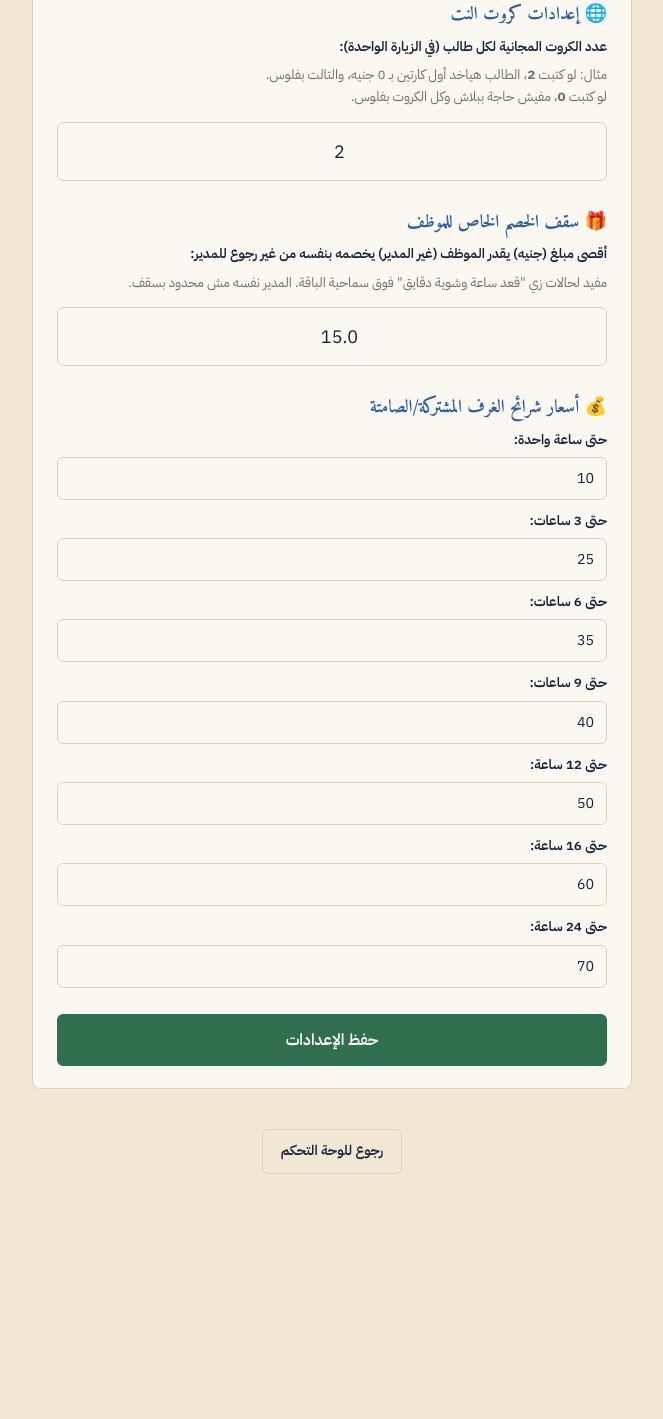
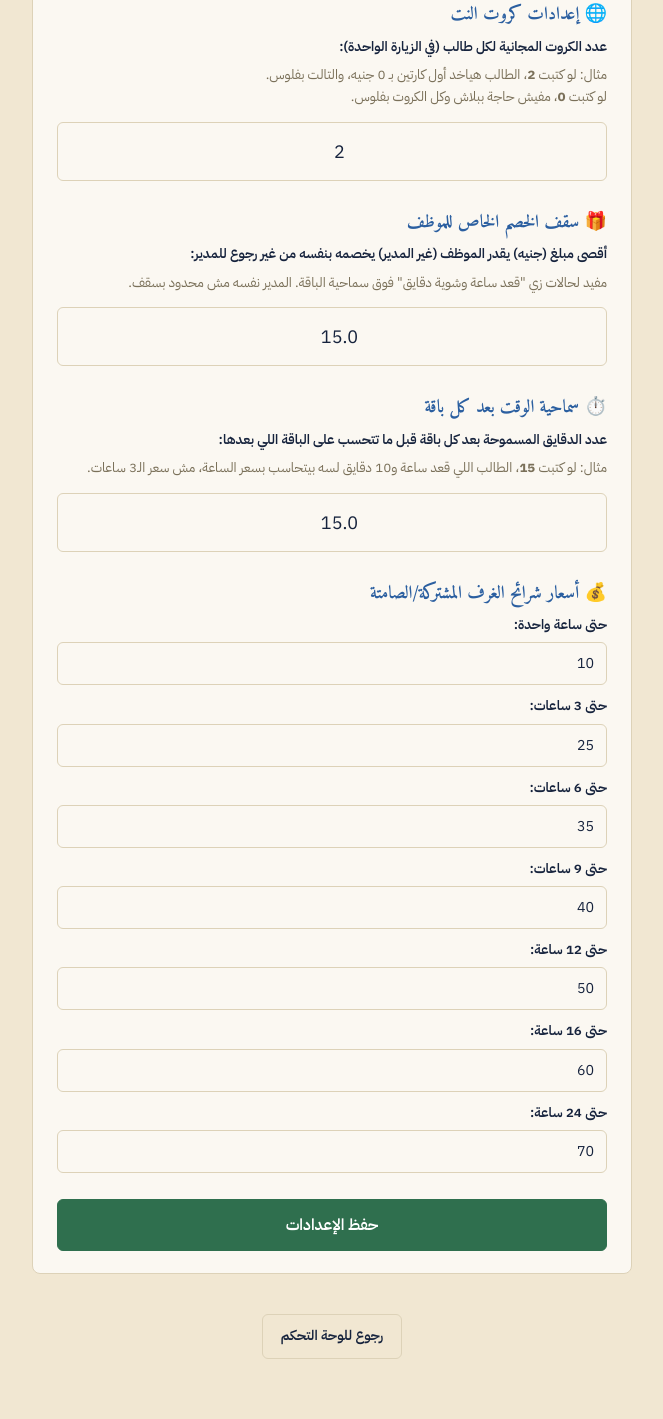
Before and after one commit to abdelati88/workspace-system-v1, a Flask app: page /manage_settings in a window 1280 px wide. Shown: the part 183-1602 px from the top of the page, without its empty margins (308-971 px from the left). Before the commit the page ends 1357 px from the top, so only its background shows below. Run offline with Flask 3, Linux system fonts and the light colour scheme; the visitor is signed in with stand-in values (Sample User, id 1); data comes from the database, SQL or seed files in the repository.

Commit message:
Make the per-tier grace period configurable from Manage Settings
The 15-minute grace window added after each hourly pricing tier was
hardcoded. It's now stored in Settings (tier_grace_minutes, default 15)
and editable by the manager from the settings page, same pattern as the
free internet-card limit and the employee discount cap.

Co-Authored-By: Claude Sonnet 5 <noreply@anthropic.com>

```diff
--- a/app.py
+++ b/app.py
@@ -151,6 +151,7 @@ def run_startup_migrations():
     """)
     c.execute("INSERT OR IGNORE INTO Settings (setting_key, setting_value) VALUES ('internet_free_limit', '2')")
     c.execute("INSERT OR IGNORE INTO Settings (setting_key, setting_value) VALUES ('employee_discount_cap', '15')")
+    c.execute("INSERT OR IGNORE INTO Settings (setting_key, setting_value) VALUES ('tier_grace_minutes', '15')")
 
     conn.commit()
     conn.close()
@@ -240,11 +241,15 @@ def calculate_dynamic_cost(hours, room_name, hourly_rate):
             row = c.fetchone()
             if row:
                 tier_prices[key] = float(row['setting_value'])
+
+        # سماحية الدقايق بعد كل باقة قبل ما يقفز للباقة اللي بعدها - قابلة للتعديل من إعدادات النظام
+        c.execute("SELECT setting_value FROM Settings WHERE setting_key='tier_grace_minutes'")
+        row = c.fetchone()
+        grace_minutes = float(row['setting_value']) if row else 15.0
         conn.close()
 
-        # ترتيب الشرائح: (الحد الأقصى للساعات بسماحية 3 دقايق, مفتاح السعر)
-        # سماحية 15 دقيقة (0.25 ساعة) بعد كل باقة قبل ما يقفز للباقة اللي بعدها
-        GRACE_PERIOD = 0.25
+        # ترتيب الشرائح: (الحد الأقصى للساعات بعد إضافة السماحية, مفتاح السعر)
+        GRACE_PERIOD = grace_minutes / 60.0
         TIERS = [
             (1  + GRACE_PERIOD, 'tier_price_1h'),
             (3  + GRACE_PERIOD, 'tier_price_3h'),
@@ -1594,6 +1599,10 @@ def manage_settings():
         new_cap = request.form.get('employee_discount_cap', '15')
         c.execute("REPLACE INTO Settings (setting_key, setting_value) VALUES ('employee_discount_cap', ?)", (new_cap,))
 
+        # --- حفظ سماحية الدقايق بعد كل باقة قبل القفز للباقة اللي بعدها ---
+        new_grace = request.form.get('tier_grace_minutes', '15')
+        c.execute("REPLACE INTO Settings (setting_key, setting_value) VALUES ('tier_grace_minutes', ?)", (new_grace,))
+
         # --- حفظ أسعار الشرائح ---
         for key in TIER_KEYS:
             value = request.form.get(key)
@@ -1613,6 +1622,11 @@ def manage_settings():
     c.execute("SELECT setting_value FROM Settings WHERE setting_key='employee_discount_cap'")
     row = c.fetchone()
     employee_discount_cap = float(row['setting_value']) if row else 15.0
+
+    # سماحية الدقايق بعد كل باقة
+    c.execute("SELECT setting_value FROM Settings WHERE setting_key='tier_grace_minutes'")
+    row = c.fetchone()
+    tier_grace_minutes = float(row['setting_value']) if row else 15.0
 
     # أسعار الشرائح
     tier_prices = {}
@@ -1623,7 +1637,8 @@ def manage_settings():
 
     conn.close()
     return render_template('manage_settings.html', current_limit=current_limit,
-                           employee_discount_cap=employee_discount_cap, tier_prices=tier_prices)
+                           employee_discount_cap=employee_discount_cap,
+                           tier_grace_minutes=tier_grace_minutes, tier_prices=tier_prices)
 
 @app.route("/manage_students")
 def manage_students():
--- a/setup_database.py
+++ b/setup_database.py
@@ -261,6 +261,7 @@ def create_database():
     """)
     c.execute("INSERT OR IGNORE INTO Settings (setting_key, setting_value) VALUES ('internet_free_limit', '2')")
     c.execute("INSERT OR IGNORE INTO Settings (setting_key, setting_value) VALUES ('employee_discount_cap', '15')")
+    c.execute("INSERT OR IGNORE INTO Settings (setting_key, setting_value) VALUES ('tier_grace_minutes', '15')")
 
     print("🎉 تم إنشاء هيكل قاعدة البيانات بالكامل (شامل جميع التحديثات)!")
     conn.commit()
--- a/templates/manage_settings.html
+++ b/templates/manage_settings.html
@@ -33,6 +33,18 @@
                        style="text-align: center; font-size: 18px; padding: 15px;">
             </div>
 
+            <h3 style="margin-top: 30px; color: var(--blue);">⏱️ سماحية الوقت بعد كل باقة</h3>
+            <div class="form-group">
+                <label for="tier_grace_minutes">عدد الدقايق المسموحة بعد كل باقة قبل ما تتحسب على الباقة اللي بعدها:</label>
+                <p style="color: var(--muted); font-size: 0.9em; margin-top: 5px;">
+                    مثال: لو كتبت <strong>15</strong>، الطالب اللي قعد ساعة و10 دقايق لسه بيتحاسب بسعر الساعة، مش سعر الـ3 ساعات.
+                </p>
+                <input type="number" id="tier_grace_minutes" name="tier_grace_minutes"
+                       value="{{ tier_grace_minutes }}"
+                       min="0" step="1" required
+                       style="text-align: center; font-size: 18px; padding: 15px;">
+            </div>
+
             <!-- أسعار شرائح الغرف المشتركة/الصامتة -->
             <h3 style="margin-top: 30px; color: var(--blue);">💰 أسعار شرائح الغرف المشتركة/الصامتة</h3>
             <div class="form-group">
```
